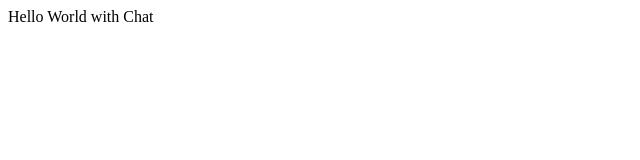
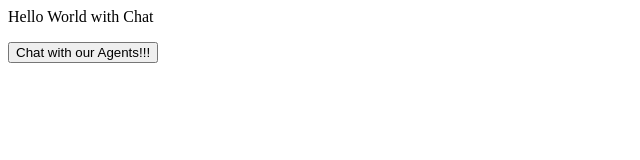
Before and after one commit to na0yam/na0yam.github.io, a plain HTML site: page index.html in a window 1280 px wide. Shown: the whole page, without its empty margins (0-640 px from the left). Drawn offline with nearby package versions, Linux system fonts and the light colour scheme.

Commit message:
Update index.html

```diff
--- a/index.html
+++ b/index.html
@@ -6,6 +6,28 @@
   </head>
   <body>
     <p>Hello World with Chat</p>
+<button id="launchChatButton" onclick="launchChat()">
+		Chat with our Agents!!!
+	</button>
+	<script>
+	function launchChat() {
+		embeddedservice_bootstrap.utilAPI.launchChat()
+		.then(() => {
+			console.log(
+				'Inside Launch Chat'
+			);
+		}).catch(() => {
+			console.log(
+				'Inside Launch Chat catch Block'
+			);
+		}).finally(() => {
+			console.log(
+				'Inside Launch Chat finally Block'
+			);
+		});
+		}
+	</script>
+
     <!-- ここに書きたい内容を書く -->
 <script type='text/javascript'>
 	function initEmbeddedMessaging() {
```
